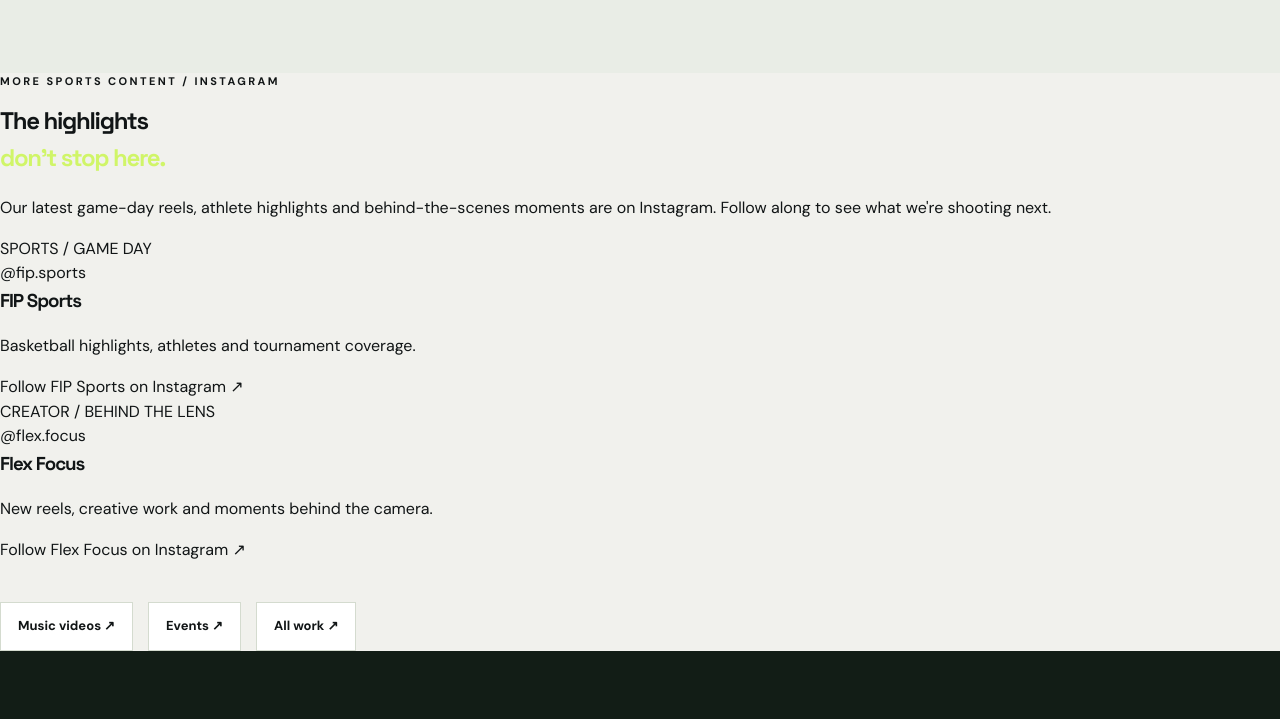
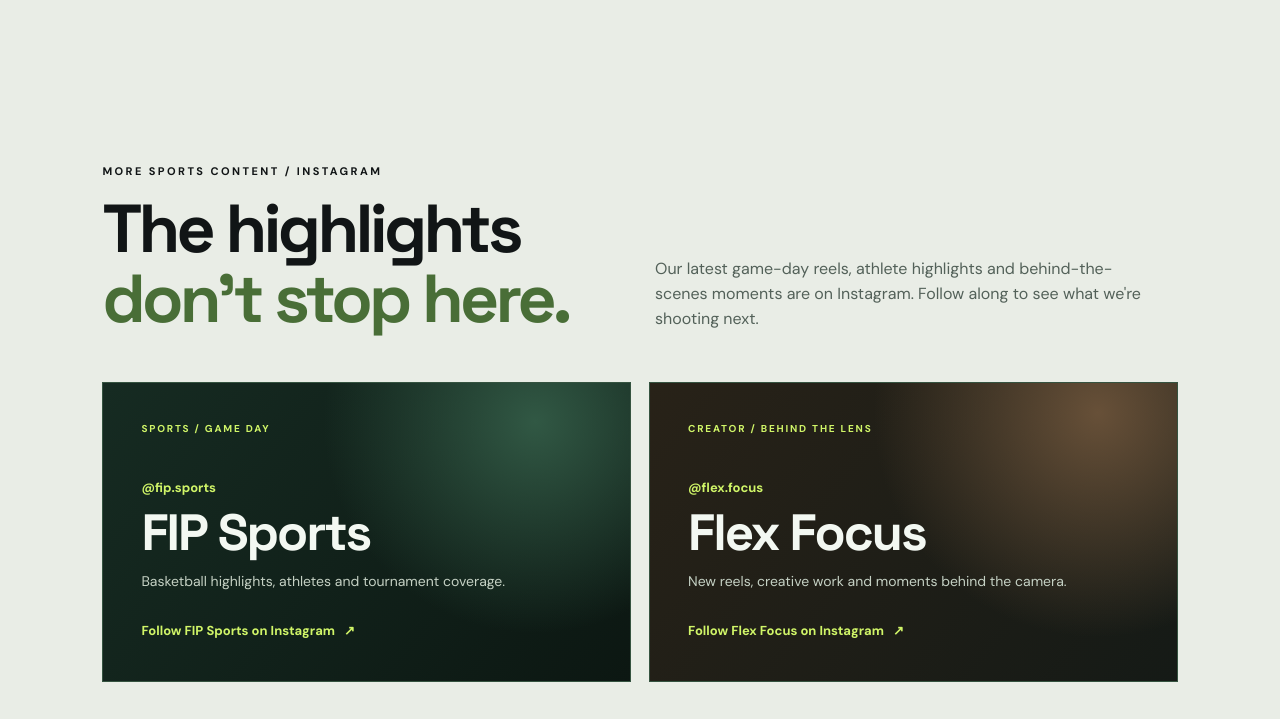
Before and after one commit to flexfocus/blocklightmedia, a website: page sports.html in a window 1280 px wide. Shown: the part 1327-2046 px from the top of the page. Drawn offline with Linux system fonts and the light colour scheme; no server answers.

Commit message:
Style compact sports Instagram follow cards

```diff
--- a/creative-collections.css
+++ b/creative-collections.css
@@ -117,3 +117,22 @@
 .hub-sports-films .hub-video-content h3 a{font-size:inherit;line-height:inherit}
 @media(max-width:950px){.hub-video-grid.hub-video-grid--sports{grid-template-columns:repeat(2,minmax(0,1fr))}}
 @media(max-width:640px){.hub-video-grid.hub-video-grid--sports{grid-template-columns:1fr}}
+
+/* Sports social call-to-action: quick path to Instagram instead of unreliable embeds */
+.sports-social-section{padding:clamp(68px,7vw,110px) clamp(20px,8vw,125px);background:#e9ede6}
+.sports-social-intro{display:grid;grid-template-columns:1fr 1fr;gap:30px;align-items:end}
+.sports-social-intro h2{font-size:clamp(36px,5.3vw,70px);line-height:1.03;margin:14px 0}
+.sports-social-intro h2 em{color:#496e37}
+.sports-social-intro p:not(.eyebrow){max-width:490px;color:#536159}
+.sports-social-grid{display:grid;grid-template-columns:repeat(2,minmax(0,1fr));gap:18px;margin-top:34px}
+.sports-social-card{position:relative;overflow:hidden;min-height:300px;display:flex;flex-direction:column;justify-content:space-between;padding:clamp(23px,3vw,38px);color:#f3f8f2;background:radial-gradient(circle at 82% 13%,#315844 0%,transparent 42%),linear-gradient(130deg,#162b22,#0c1712);border:1px solid #355340;transition:transform .25s,border-color .25s}
+.sports-social-card--focus{background:radial-gradient(circle at 85% 10%,#675038 0%,transparent 43%),linear-gradient(130deg,#282218,#151a16)}
+.sports-social-card:hover{transform:translateY(-4px);border-color:#99d75b}
+.sports-social-tag{font-size:10px;letter-spacing:.18em;font-weight:700;color:#d0f568}
+.sports-social-handle{font-size:13px;color:#d0f568;font-weight:700}
+.sports-social-card h3{font:700 clamp(32px,4vw,51px)/1.1 'Space Grotesk',sans-serif;letter-spacing:-.04em;margin:6px 0 10px}
+.sports-social-card p{font-size:14px;color:#c5d1c4;max-width:380px}
+.sports-social-link{display:inline-block;font-size:13px;font-weight:700;color:#d0f568;margin-top:14px}
+.sports-social-link span{margin-left:6px}
+@media(max-width:720px){.sports-social-intro,.sports-social-grid{grid-template-columns:1fr}.sports-social-card{min-height:275px}}
+@media(prefers-reduced-motion:reduce){.sports-social-card{transition:none}}
```
